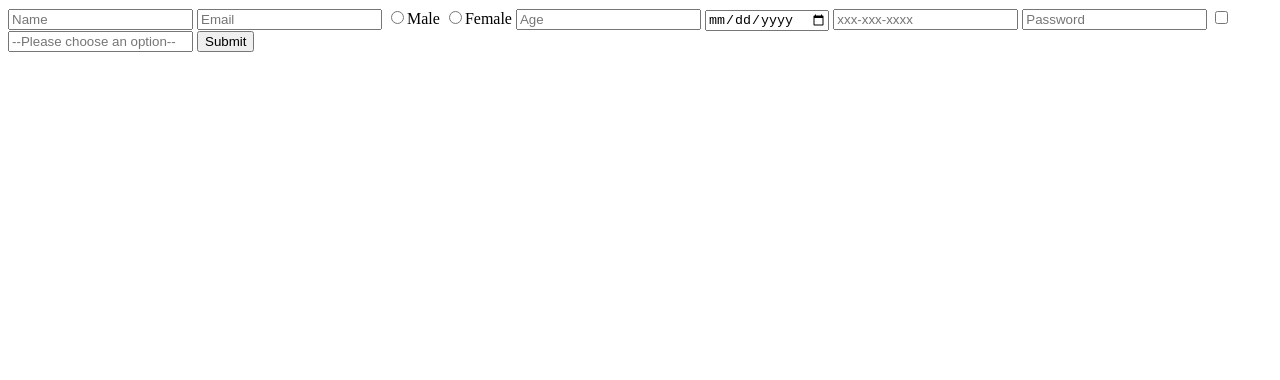
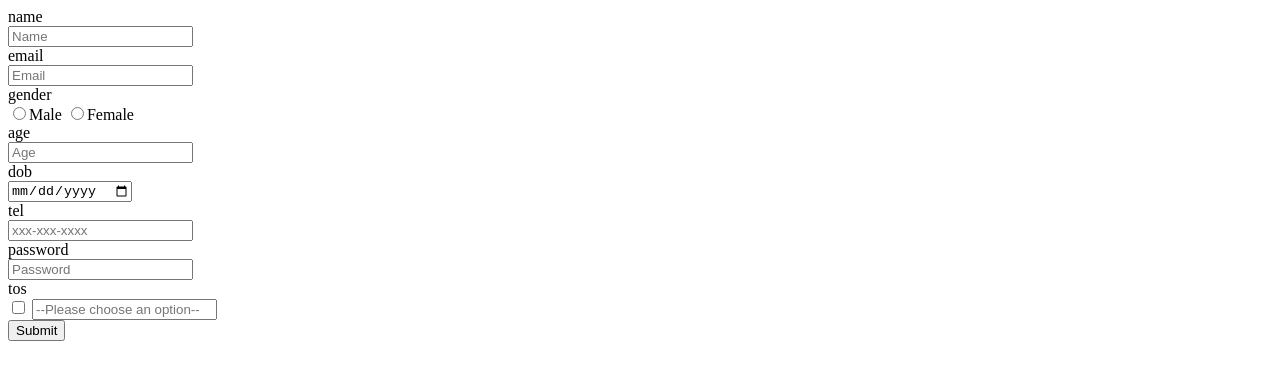
Before and after one commit to acciojob/signup-form-car-Praveen27p, a website: page main.html in a window 1280 px wide. Drawn offline with Linux system fonts and the light colour scheme.

Commit message:
created a submission

```diff
--- a/main.html
+++ b/main.html
@@ -11,17 +11,25 @@
     <script type="text/javascript" src="./script.js">
 </script>
 	<form>
-		<input field="Name" type="text" required="yes" placeholder="Name" id="name">
-		<input field="Email" type="email" required="yes" placeholder="Email" id="email">
+		<label for="fname">name</label><br>
+		<input field="Name" type="text" required="yes" placeholder="Name" id="name"><br>
+		<label for="email">email</label><br>
+		<input field="Email" type="email" required="yes" placeholder="Email" id="email"><br>
+		<label for="gender">gender</label><br>
 		<input field="Gender" type="radio" required="yes" name="gender">Male
-		<input field="Gender" type="radio" required="yes" name="gender">Female
+		<input field="Gender" type="radio" required="yes" name="gender">Female<br>
+		<label for="age">age</label><br>
 
-		<input field="Age" type="Number" required="yes" placeholder="Age" id="age">
-		<input field="DOB" type="date" required="yes"  id="dob">
-		<input field="Phone Number" type="tel" required="NO" placeholder="xxx-xxx-xxxx" id="tel">
-		<input field="Password" type="password" required="yes" placeholder="Password" id="password">
+		<input field="Age" type="Number" required="yes" placeholder="Age" id="age"><br>
+		<label for="dob">dob</label><br>
+		<input field="DOB" type="date" required="yes"  id="dob"><br>
+		<label for="tel">tel</label><br>
+		<input field="Phone Number" type="tel" required="NO" placeholder="xxx-xxx-xxxx" id="tel"><br>
+		<label for="password">password</label><br>
+		<input field="Password" type="password" required="yes" placeholder="Password" id="password"><br>
+		<label for="tos">tos</label><br>
 		<input field="I Agree to the TOS" type="checkbox" required="yes" id="tos">
-		<input field="Select" type="select" required="yes" placeholder="--Please choose an option--" id="cars">
+		<input field="Select" type="select#cars" required="yes" placeholder="--Please choose an option--" id="cars"><br>
 		<input field="submit" type="submit">
 
 
```
